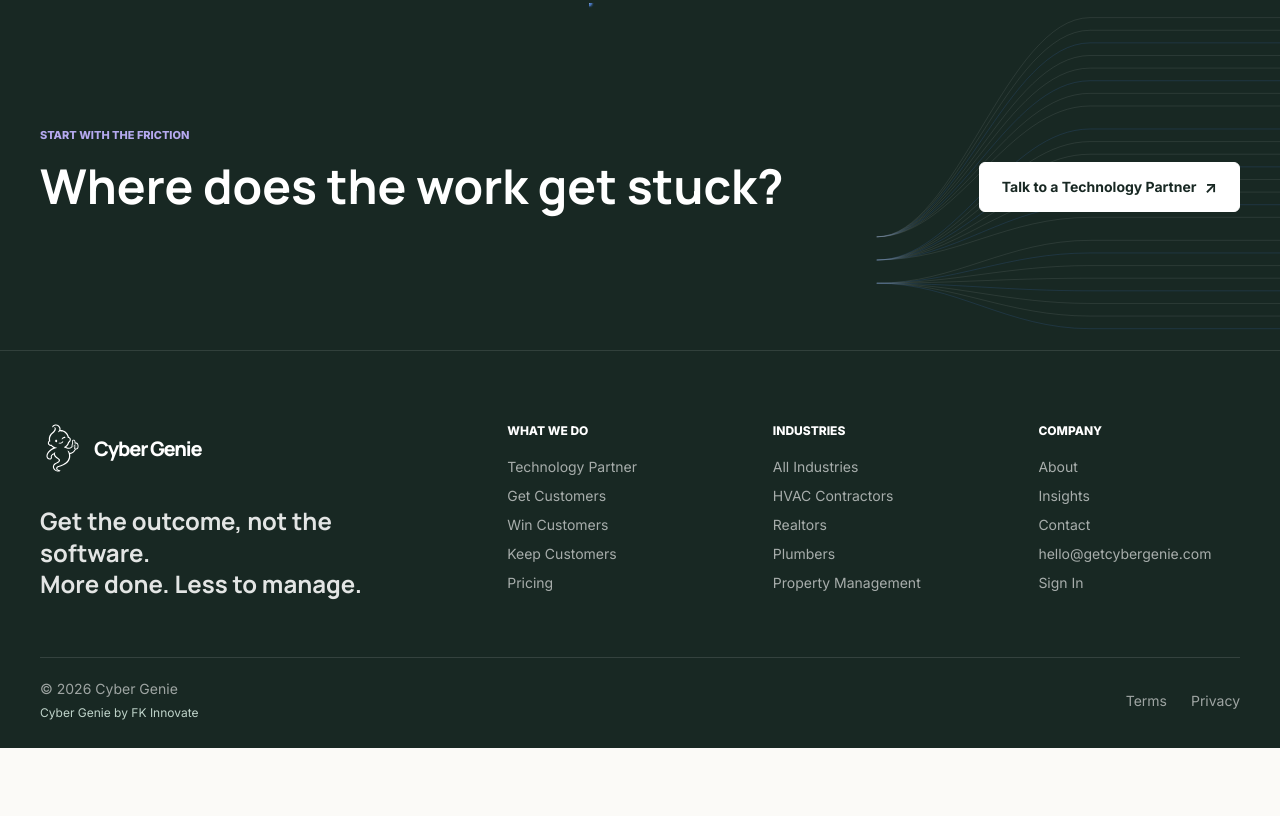
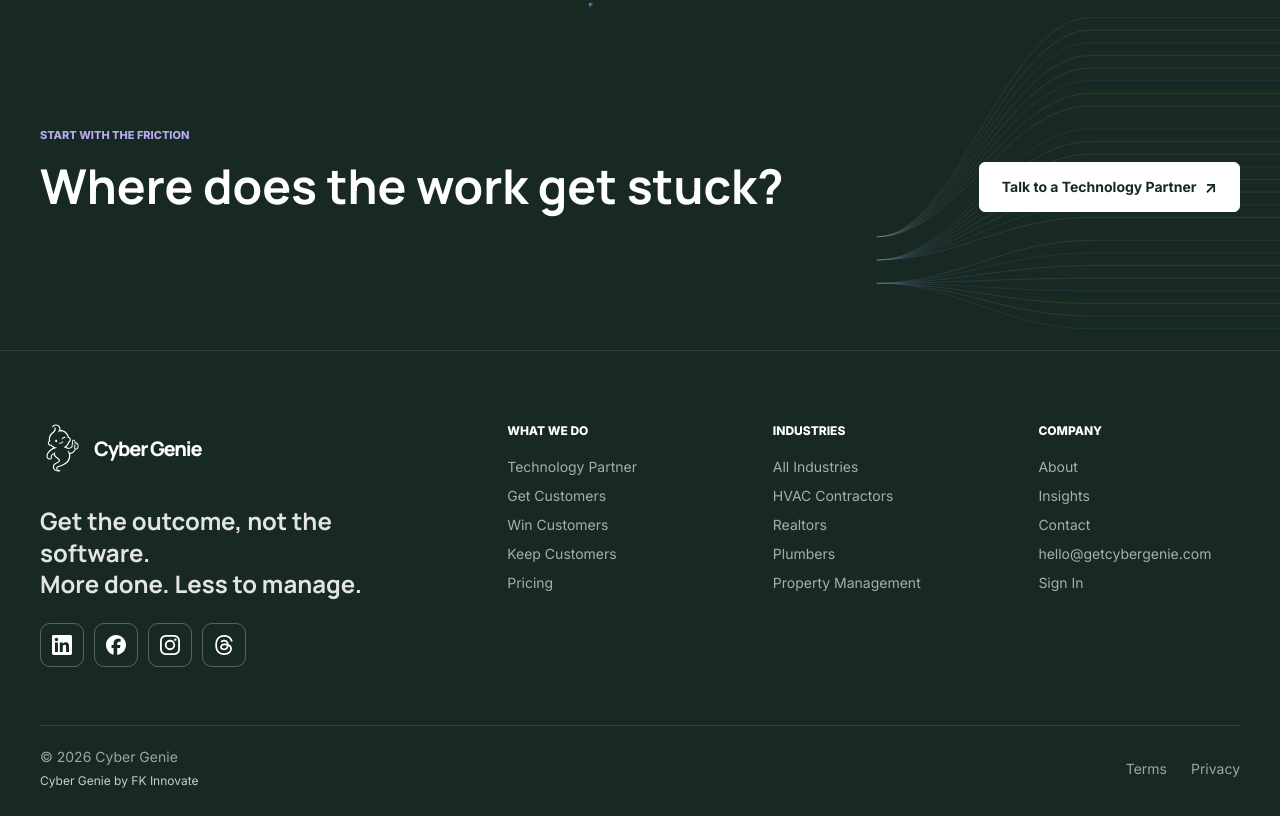
Before and after one commit to jovekuang/getcybergenie-astro, an Astro site: page / in a window 1280 px wide. Shown: the part 4453-5269 px from the top of the page. Before the commit the page ends 5201 px from the top, so only its background shows below. Built offline with nearby package versions, Linux system fonts and the light colour scheme; Astro itself is replaced by a stand-in of ours.

Commit message:
Add verified Cyber Genie social profile links

```diff
--- a/src/components/Footer.astro
+++ b/src/components/Footer.astro
@@ -1,5 +1,6 @@
 ---
 import Genie from "@/components/Genie.astro";
+import SocialProfileLinks from "@/components/SocialProfileLinks.astro";
 import { positioning } from "@/data/positioning";
 import { outcomeCategories } from "@/data/solutions";
 import { voiceIndustries } from "@/data/voiceIndustries";
@@ -15,6 +16,7 @@ import { brand } from "@/data/brand";
         <span class="brand-name">{brand.name}</span>
       </a>
       <p>{positioning.headline}<br />{positioning.value}</p>
+      <SocialProfileLinks />
     </div>
     <div>
       <p class="footer-heading">What We Do</p>
--- /dev/null
+++ b/src/components/SocialProfileLinks.astro
@@ -0,0 +1,49 @@
+---
+import { brand } from "@/data/brand";
+---
+
+<nav class="footer-social-links" aria-label="Follow Cyber Genie">
+  {brand.socialLinks.map(({ name, icon, url }) => (
+    <a href={url} target="_blank" rel="noopener noreferrer" aria-label={`Cyber Genie on ${name} (opens in a new tab)`} title={name}>
+      <img src={`/icons/social/${icon}.svg`} width="20" height="20" alt="" aria-hidden="true" loading="lazy" />
+    </a>
+  ))}
+</nav>
+
+<style>
+  .footer-social-links {
+    display: flex;
+    flex-wrap: wrap;
+    gap: 10px;
+    margin-top: 24px;
+  }
+
+  .footer-social-links a {
+    display: inline-flex;
+    align-items: center;
+    justify-content: center;
+    width: 44px;
+    height: 44px;
+    border: 1px solid rgba(255, 255, 255, 0.28);
+    border-radius: 10px;
+    transition: background-color 160ms ease, border-color 160ms ease;
+  }
+
+  .footer-social-links a:hover {
+    background: rgba(255, 255, 255, 0.1);
+    border-color: rgba(255, 255, 255, 0.7);
+  }
+
+  .footer-social-links a:focus-visible {
+    outline: 3px solid #a9e1d2;
+    outline-offset: 3px;
+  }
+
+  .footer-social-links img {
+    filter: brightness(0) invert(1);
+  }
+
+  @media (prefers-reduced-motion: reduce) {
+    .footer-social-links a { transition: none; }
+  }
+</style>
--- a/src/data/brand.ts
+++ b/src/data/brand.ts
@@ -1,3 +1,10 @@
+const socialLinks = [
+  { name: "LinkedIn", icon: "linkedin", url: "https://www.linkedin.com/company/getcybergenie/" },
+  { name: "Facebook", icon: "facebook", url: "https://www.facebook.com/getcybergenie/" },
+  { name: "Instagram", icon: "instagram", url: "https://www.instagram.com/getcybergenie/" },
+  { name: "Threads", icon: "threads", url: "https://www.threads.com/@getcybergenie" },
+] as const;
+
 export const brand = {
   name: "Cyber Genie",
   origin: "https://getcybergenie.com",
@@ -7,5 +14,6 @@ export const brand = {
   continuity: "Cyber Genie by FK Innovate",
   appUrl: "https://app.getcybergenie.com",
   calendlyUrl: "https://calendly.com/jove-fkcapital/30min",
-  socialProfiles: ["https://www.linkedin.com/company/fkinnovate"],
+  socialLinks,
+  socialProfiles: socialLinks.map(({ url }) => url),
 } as const;
```
